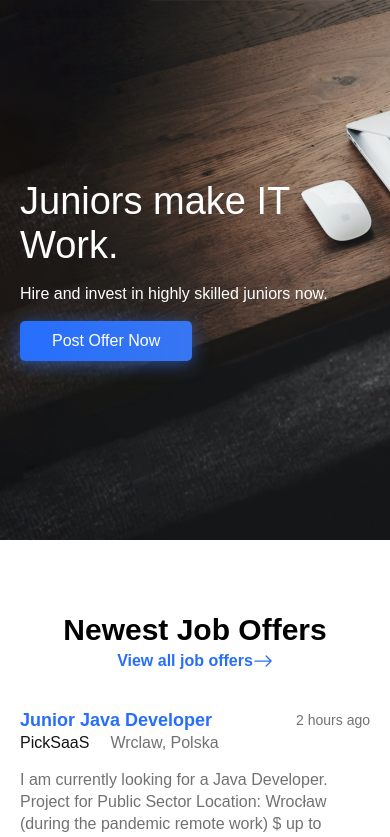
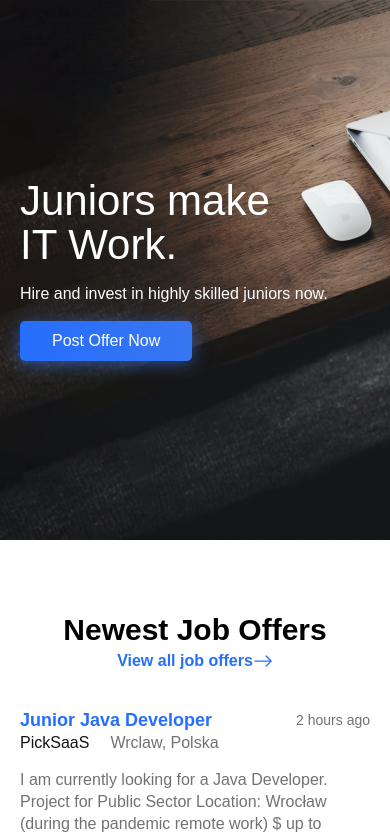
Before and after one commit to antonyleme/Turing, a React (Create React App) app: page / in a window 390 px wide. Shown: the top 837 px of the page. Built offline with nearby package versions, Linux system fonts and the light colour scheme; a web font is replaced by a local one.

Commit message:
mobile header font size

```diff
--- a/src/styles/components/Header/Title.js
+++ b/src/styles/components/Header/Title.js
@@ -8,9 +8,9 @@ const Title = styled.h1`
   margin-bottom: 8px;
 
   @media (max-width: 768px) {
-    font-size: 38px;
+    font-size: 42px;
     line-height: 44px;
-    max-width: 80%
+    max-width: 85%
   }
 `
 
```
